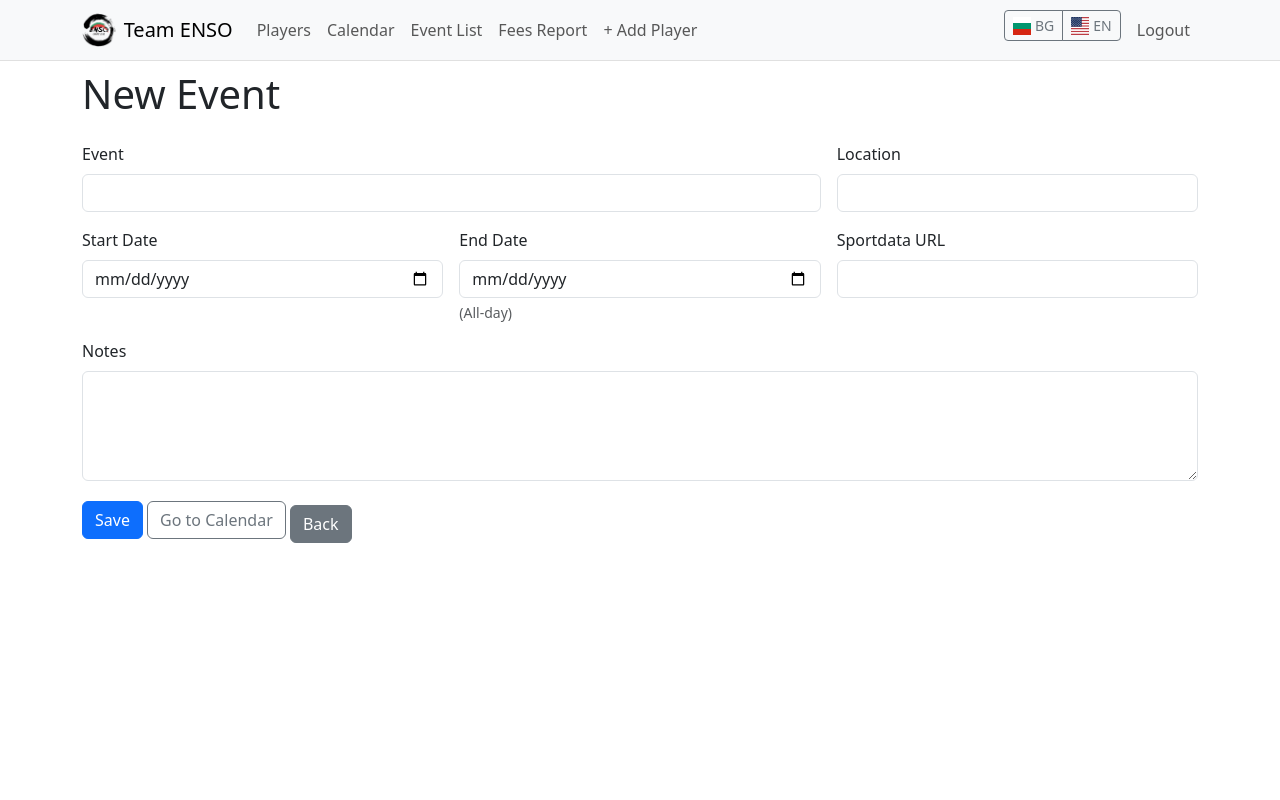
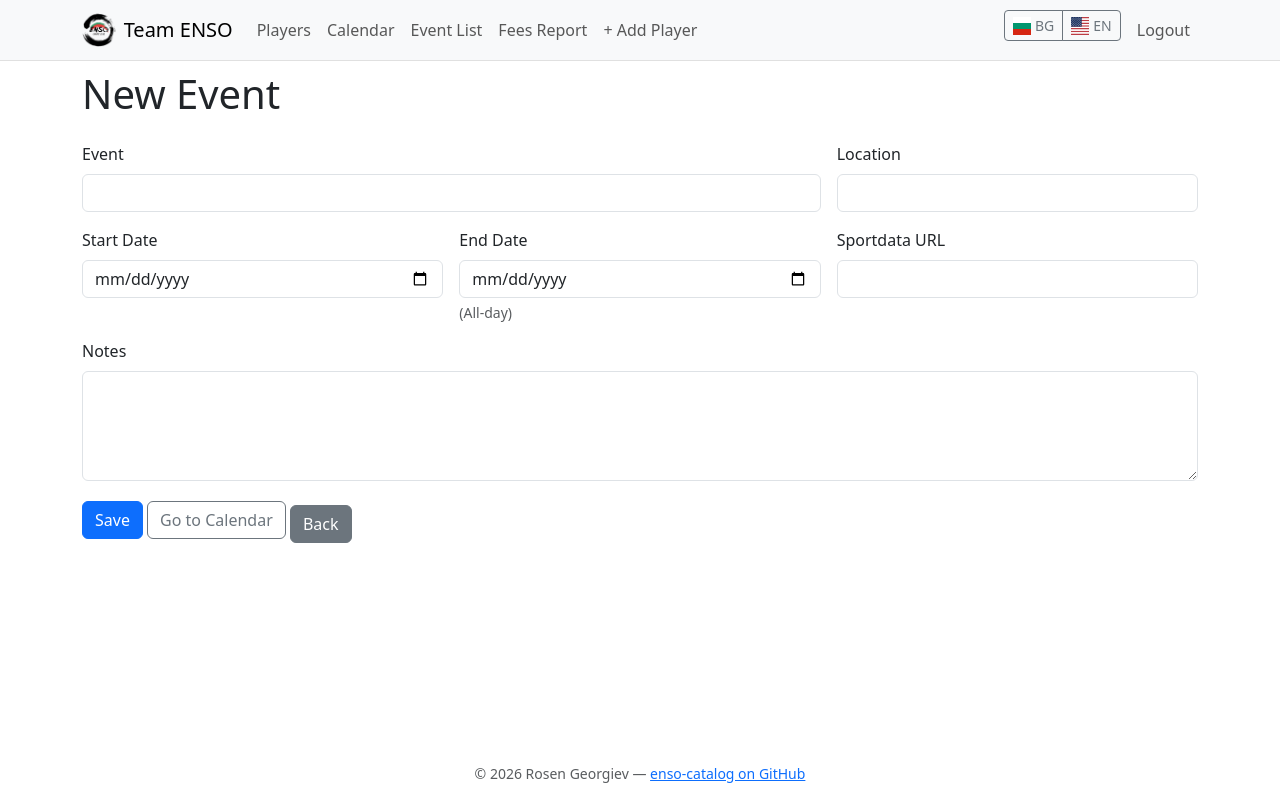
Before and after one commit to rgeorgie/enso-catalog, a Flask app: page /admin/events/new in a window 1280 px wide. Run offline with Flask 3, Linux system fonts and the light colour scheme; the visitor is signed in with stand-in values (Sample User, id 1); some libraries are stand-ins or nearby versions.

Commit message:
added footer

```diff
--- a/app.py
+++ b/app.py
@@ -56,7 +56,6 @@ def player_detail_public(player_id: int):
         owed_amount=owed_amount,
         sess_records=sess_records,
     )
-# ...existing code...
 
 # Place this route after app and admin_required are defined
 # (Move to after admin_required function definition)
--- a/templates/base.html
+++ b/templates/base.html
@@ -7,7 +7,10 @@
   <!-- Bootstrap -->
   <link href="https://cdn.jsdelivr.net/npm/bootstrap@5.3.2/dist/css/bootstrap.min.css" rel="stylesheet">
   <style>
-    body { padding-top: 70px; }
+    html, body { height: 100%; }
+    body { min-height: 100vh; display: flex; flex-direction: column; padding-top: 70px; }
+    main.container { flex: 1 0 auto; }
+    footer { flex-shrink: 0; }
     .navbar-brand img { height: 34px; width: auto; }
     img.player-photo { max-width: 220px; height: auto; border-radius: 6px; }
     .belt-chip { border-radius: 999px; padding: .35rem .6rem; display:inline-block; min-width:64px; text-align:center; }
@@ -80,6 +83,11 @@
   {% block content %}{% endblock %}
 </main>
 
+<footer class="container mt-5 mb-3 text-center text-muted small">
+  &copy; 2026 Rosen Georgiev &mdash; <a href="https://github.com/rgeorgie/enso-catalog" target="_blank" rel="noopener">enso-catalog on GitHub</a>
+</footer>
+</main>
+
 <script src="https://cdn.jsdelivr.net/npm/bootstrap@5.3.2/dist/js/bootstrap.bundle.min.js"></script>
 </body>
 </html>
```
